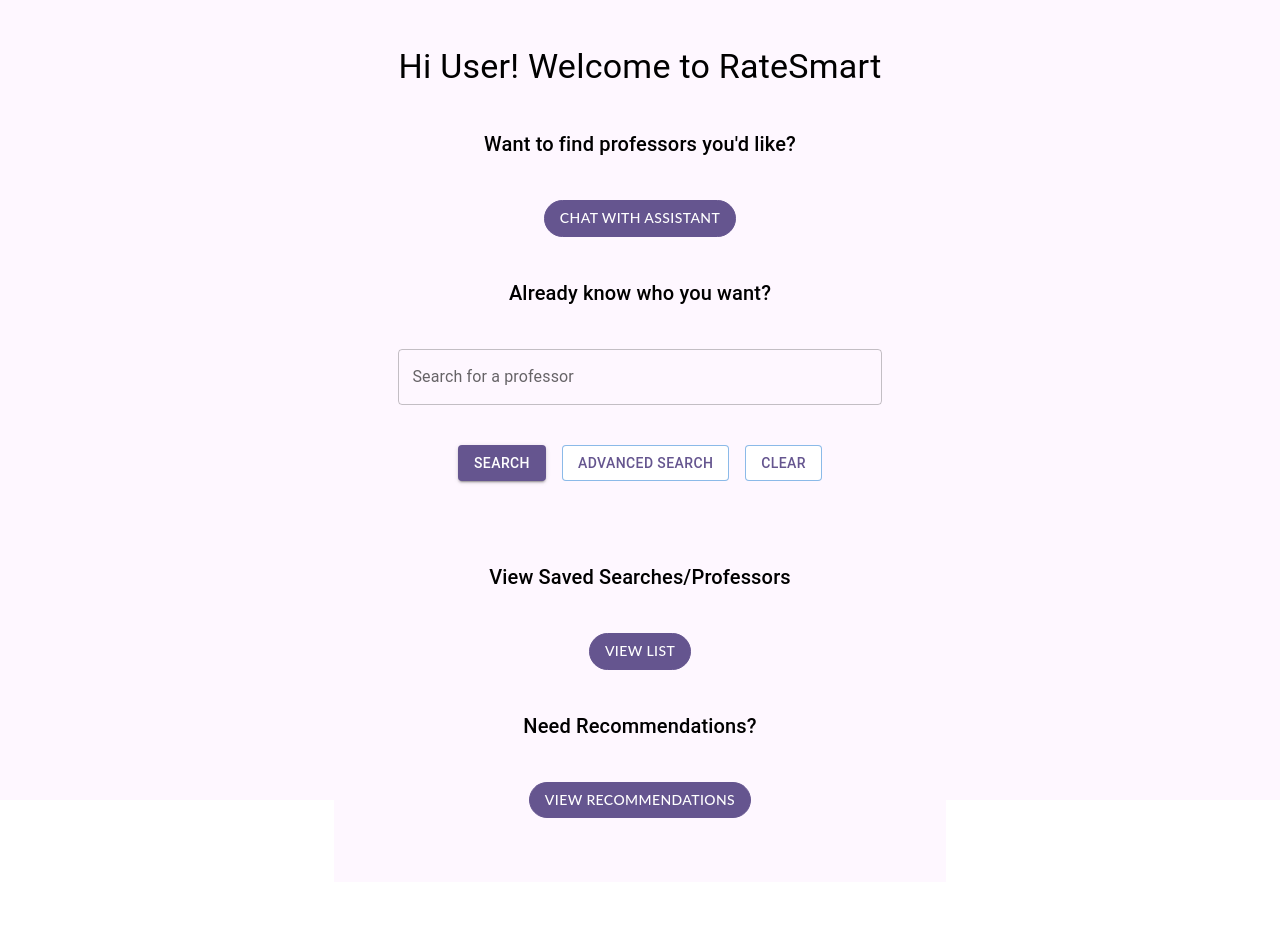
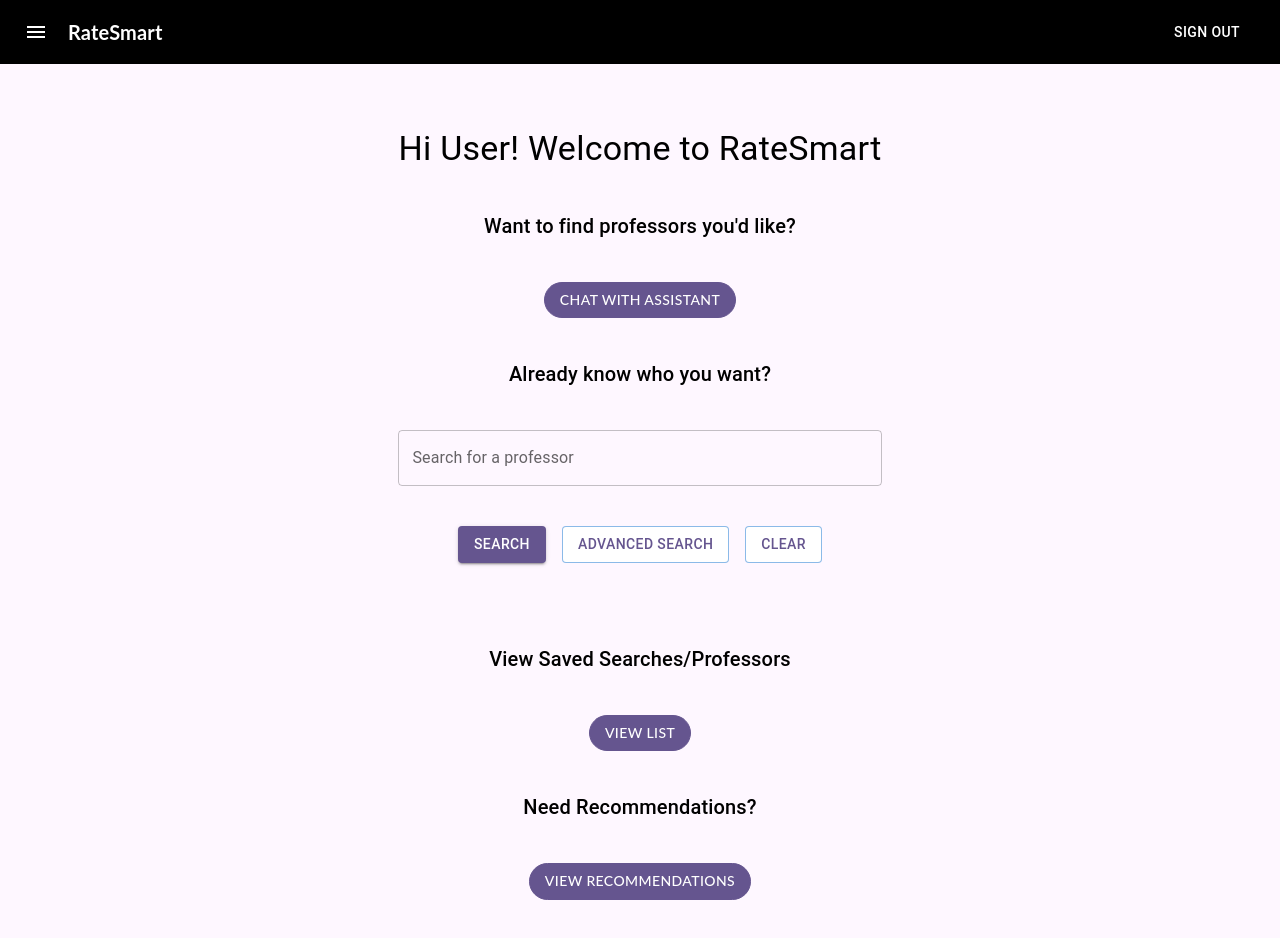
Before and after one commit to dulanipali/RAG-Powered-AI-Assistant, a Next.js app: page /dashboard in a window 1280 px wide. Shown: the top 938 px of the page. Before the commit the page ends 882 px from the top, so only its background shows below. Built offline with nearby package versions, Linux system fonts and the light colour scheme.

Commit message:
Fixed UI issues

```diff
--- a/app/assistant/page.js
+++ b/app/assistant/page.js
@@ -381,7 +381,7 @@ const saveKeyword = (message) => {
             </Box>
           ))}
         </Stack>
-        <Stack direction={'row'} spacing={2}>
+        <Stack direction={'row'} spacing={2} alignItems="center">
           <MicIcon
             fontSize="large"
             //variant="contained"
--- a/app/dashboard/page.js
+++ b/app/dashboard/page.js
@@ -143,7 +143,7 @@ export default function Dashboard() {
     return (
         <Box
             width="100vw"
-            height="100vh"
+            minHeight="100vh"
             display="flex"
             flexDirection="column"
             alignItems="center"
```
Lines whose indentation alone changed are shown as unchanged.
